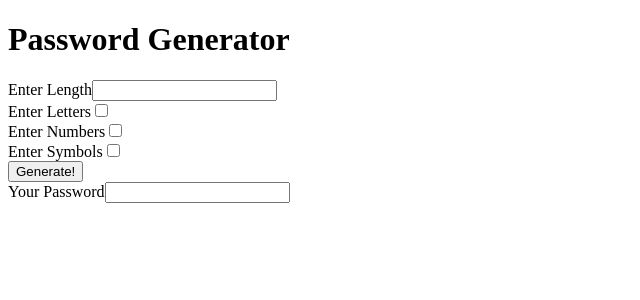
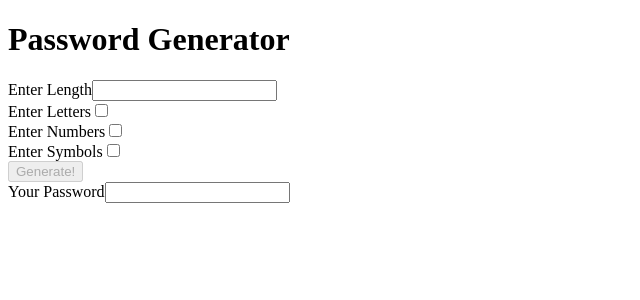
Before and after one commit to jtmunoz/udemy, an Angular app: page / in a window 1280 px wide. Shown: the top 300 px of the page, without its empty margins (0-640 px from the left). Built offline with nearby package versions, Linux system fonts and the light colour scheme.

Commit message:
completes review on property binding

```diff
--- a/src/app/app.component.html
+++ b/src/app/app.component.html
@@ -21,7 +21,11 @@
 </div>
 
 <div>
-  <button (click)="onButtonClick()" >Generate!</button>
+  <button
+    [disabled]="!(length && (includeLetters || includeNumbers || includeSymbols))"
+    (click)="onButtonClick()" >
+      Generate!
+  </button>
 </div>
 
 <div>
```
